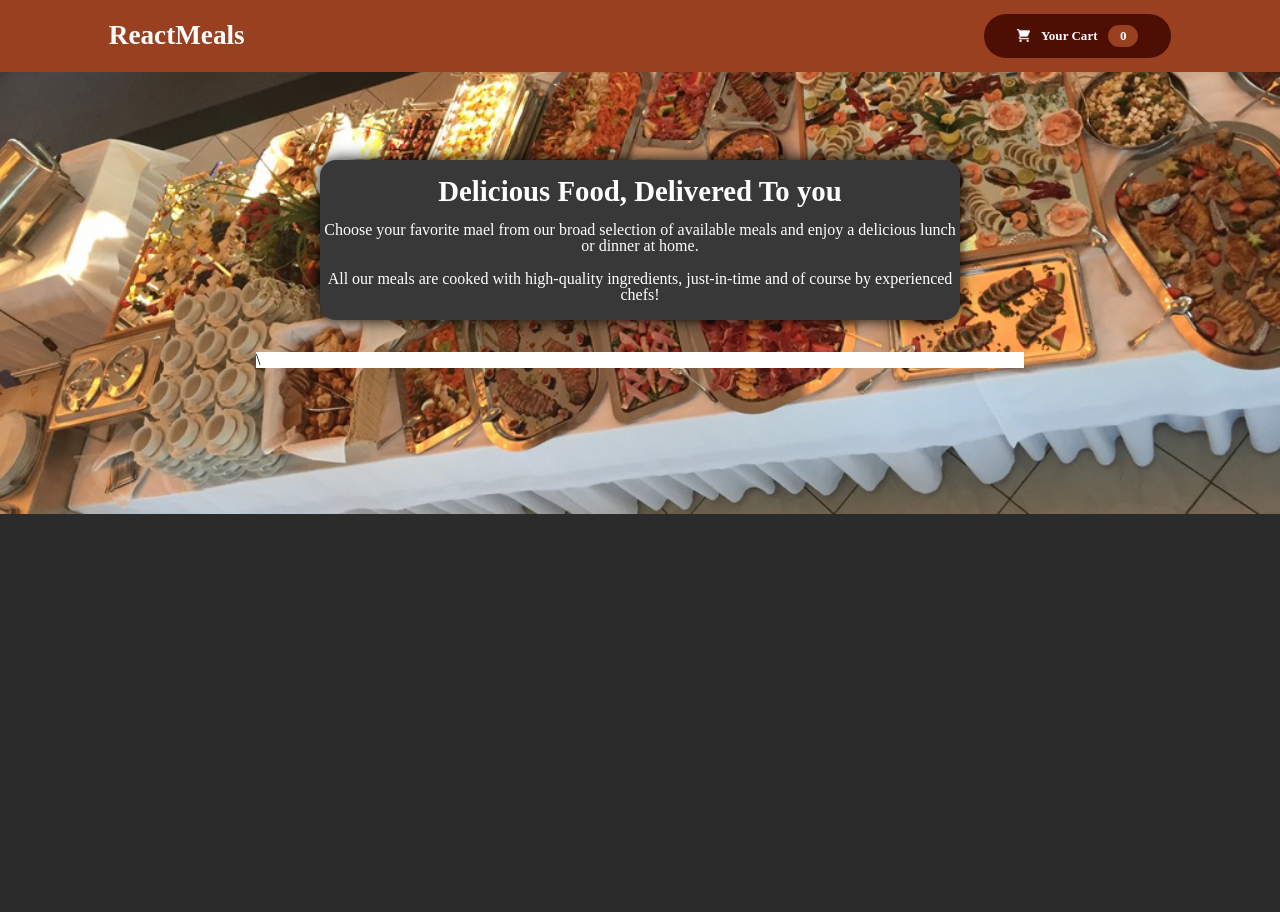
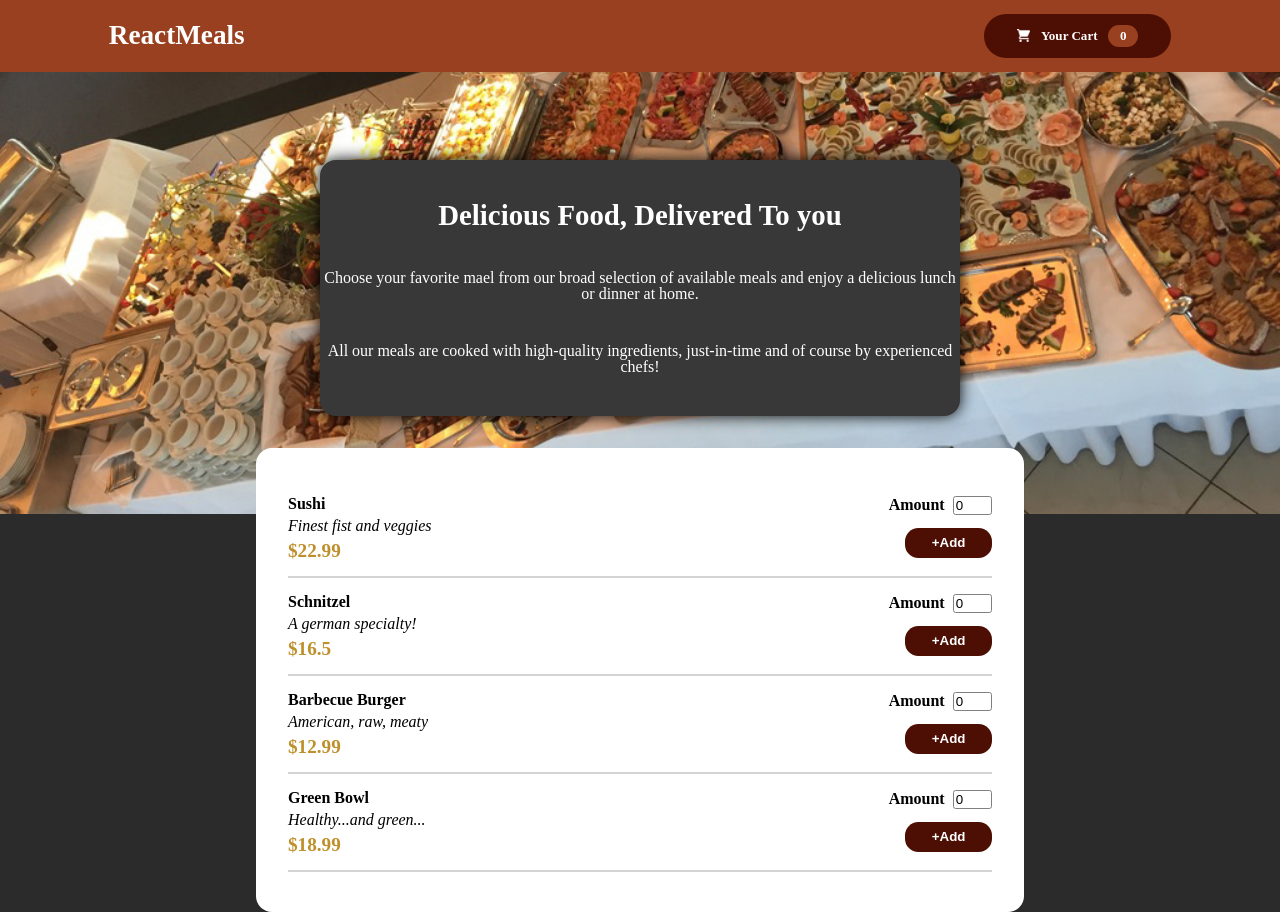
Before and after one commit to sinamong0620/udemy-11-project, a React (Create React App) app: page / in a window 1280 px wide. Before the commit the page ends 800 px from the top, so only its background shows below. Built offline with nearby package versions, Linux system fonts and the light colour scheme.

Commit message:
component complete

```diff
--- a/src/App.js
+++ b/src/App.js
@@ -1,6 +1,6 @@
 import Header from "./Header/Header";
 import Body from "./Body/Body";
-import styles from "./App.module.css";
+import "./App.module.css";
 
 function App() {
   return (
--- a/src/Body/Body.js
+++ b/src/Body/Body.js
@@ -1,4 +1,28 @@
 import styles from "./Body.module.css";
+import Menu from "../Menu/Menu";
+const food_info = [
+  {
+    foodName: "Sushi",
+    countryOfOrigin: "Finest fist and veggies",
+    price: 22.99,
+  },
+  {
+    foodName: "Schnitzel",
+    countryOfOrigin: "A german specialty!",
+    price: 16.5,
+  },
+  {
+    foodName: "Barbecue Burger",
+    countryOfOrigin: "American, raw, meaty",
+    price: 12.99,
+  },
+  {
+    foodName: "Green Bowl",
+    countryOfOrigin: "Healthy...and green...",
+    price: 18.99,
+  },
+];
+
 const Body = () => {
   return (
     <div className={styles.content_css}>
@@ -14,7 +38,16 @@ const Body = () => {
         </div>
       </div>
 
-      <div className={styles.content_menu_array}>\</div>
+      <div className={styles.menu_array}>
+        {food_info.map((props) => (
+          <Menu
+            key={Math.random()}
+            foodName={props.foodName}
+            countryOfOrigin={props.countryOfOrigin}
+            price={props.price}
+          />
+        ))}
+      </div>
     </div>
   );
 };
--- a/src/Body/Body.module.css
+++ b/src/Body/Body.module.css
@@ -7,7 +7,7 @@
 
 .content_introduce_message {
   width: 40em;
-  height: 10em;
+  height: 16em;
   margin: 10em 0em 2em 0em;
   display: flex;
   flex-direction: column;
@@ -23,7 +23,9 @@
   font-weight: 900;
   font-size: 1.8em;
 }
-.content_menu_array {
+.menu_array {
   width: 60%;
-  background: white;
+  padding: 2em;
+  background-color: white;
+  border-radius: 1em;
 }
--- /dev/null
+++ b/src/Menu/Menu.js
@@ -0,0 +1,51 @@
+import React, { useReducer, useContext } from "react";
+import styles from "./Menu.module.css";
+import TotalAmountContext from "../context/TotalAmountContext";
+
+const menureducer = (state, action) => {
+  if (action.type === "USER_INPUT") {
+    return { number: action.number };
+  }
+};
+const Menu = (props) => {
+  const menuCtx = useContext(TotalAmountContext);
+  const [menuAmount, menuAmountDispatch] = useReducer(menureducer, {
+    number: 0,
+  });
+  const amountCountHandler = (e) => {
+    menuAmountDispatch({ type: "USER_INPUT", number: e.target.value });
+    console.log(menuAmount);
+  };
+  const submitHandler = (e) => {
+    e.preventDefault(); //새로고침 막기
+    menuCtx.onSumAmount(menuAmount);
+  };
+
+  return (
+    <>
+      <div className={styles.content_menu_array}>
+        <div className={styles.content_menu_array_info}>
+          <div>{props.foodName}</div>
+          <div>{props.countryOfOrigin}</div>
+          <div>{`$${props.price}`}</div>
+        </div>
+        <div>
+          <form onSubmit={submitHandler}>
+            <label>Amount</label>
+            <input
+              type="number"
+              min="0"
+              value={menuAmount.number}
+              onChange={amountCountHandler}
+            />
+            <div>
+              <button>+Add</button>
+            </div>
+          </form>
+        </div>
+      </div>
+      <hr></hr>
+    </>
+  );
+};
+export default Menu;
--- /dev/null
+++ b/src/Menu/Menu.module.css
@@ -0,0 +1,45 @@
+.content_menu_array {
+  width: 100%;
+  height: 4em;
+  margin: 1em 0;
+  display: flex;
+  justify-content: space-between;
+  font-weight: 900;
+}
+.content_menu_array_info {
+  display: flex;
+  flex-direction: column;
+  justify-content: space-between;
+}
+.content_menu_array_info :nth-child(2) {
+  font-weight: 400;
+  font-style: italic;
+}
+.content_menu_array_info :last-child {
+  font-size: 1.2em;
+  color: rgb(190, 144, 44);
+}
+button {
+  font-weight: 800;
+  width: 6.5em;
+  height: 2.2em;
+  background: rgb(77, 14, 3);
+  border: none;
+  border-radius: 1em;
+  color: white;
+  float: right;
+  margin: 1em 0;
+  cursor: pointer;
+}
+
+hr {
+  border: 0.001em solid lightgray;
+}
+label {
+  margin-right: 0.5em;
+}
+input {
+  width: 2.5em;
+  border: gray 0.001em solid;
+  border-radius: 0.2em;
+}
--- /dev/null
+++ b/src/context/TotalAmountContext.js
@@ -0,0 +1,25 @@
+import React, { useState } from "react";
+
+const TotalAmountContext = React.createContext({
+  count: 0,
+  onSumAmount: (amount) => {},
+});
+
+export const TotalAmountContextProvider = (props) => {
+  const [totalValue, setTotalValue] = useState(0);
+
+  const sumAmountHandler = (event) => {
+    // setTotalValue(totalValue + price);
+    // setTotalValue();
+    console.log(totalValue);
+  };
+  return (
+    <TotalAmountContext.Provider
+      value={{ totalValue: totalValue, onSumAmount: sumAmountHandler }}
+    >
+      {props.children}
+    </TotalAmountContext.Provider>
+  );
+};
+
+export default TotalAmountContext;
--- a/src/index.js
+++ b/src/index.js
@@ -1,13 +1,16 @@
-import React from 'react';
-import ReactDOM from 'react-dom/client';
-import './index.css';
-import App from './App';
-import reportWebVitals from './reportWebVitals';
+import React from "react";
+import ReactDOM from "react-dom/client";
+import "./index.css";
+import App from "./App";
+import reportWebVitals from "./reportWebVitals";
+import { TotalAmountContextProvider } from "./context/TotalAmountContext";
 
-const root = ReactDOM.createRoot(document.getElementById('root'));
+const root = ReactDOM.createRoot(document.getElementById("root"));
 root.render(
   <React.StrictMode>
-    <App />
+    <TotalAmountContextProvider>
+      <App />
+    </TotalAmountContextProvider>
   </React.StrictMode>
 );
 
```
